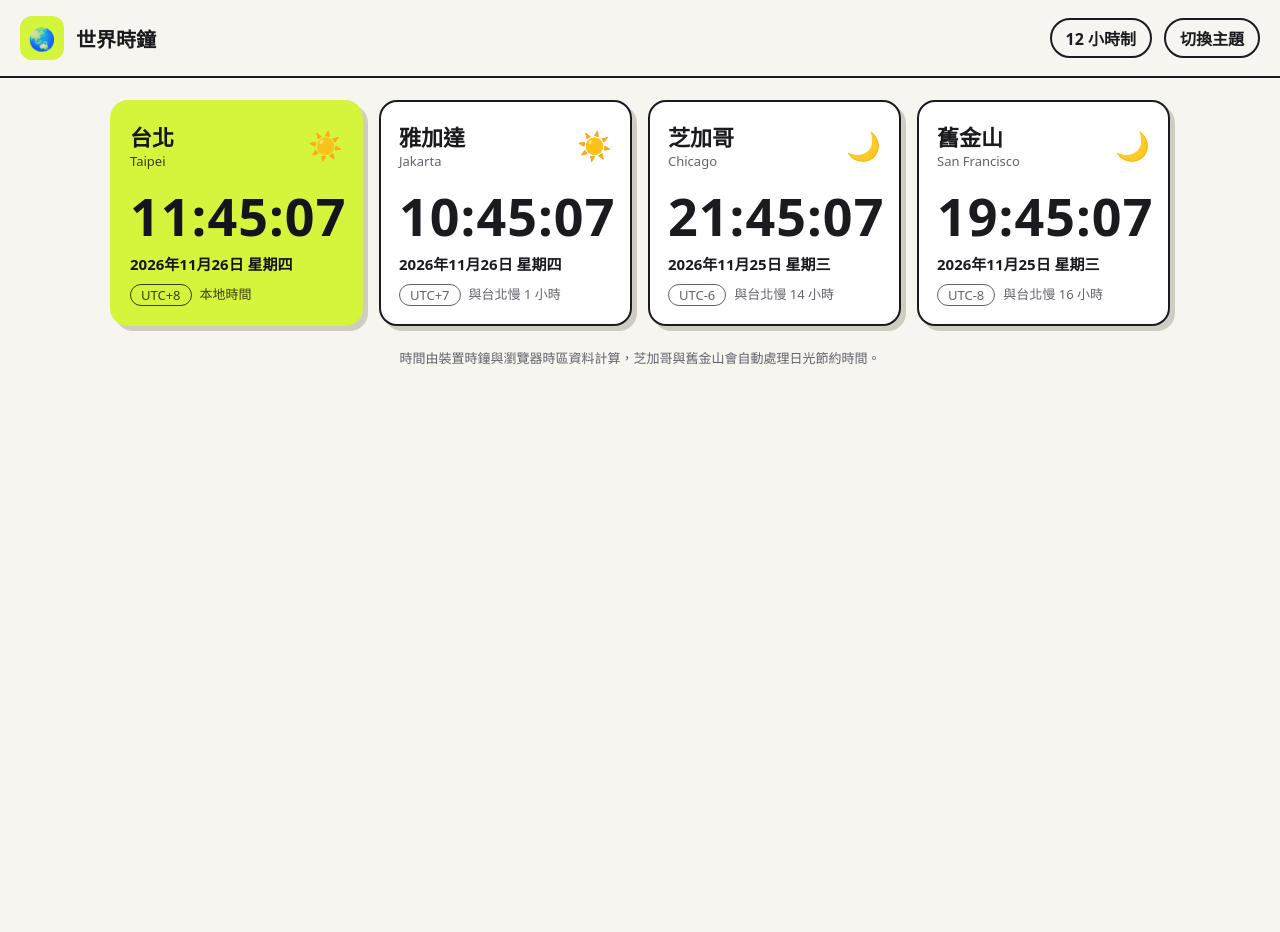
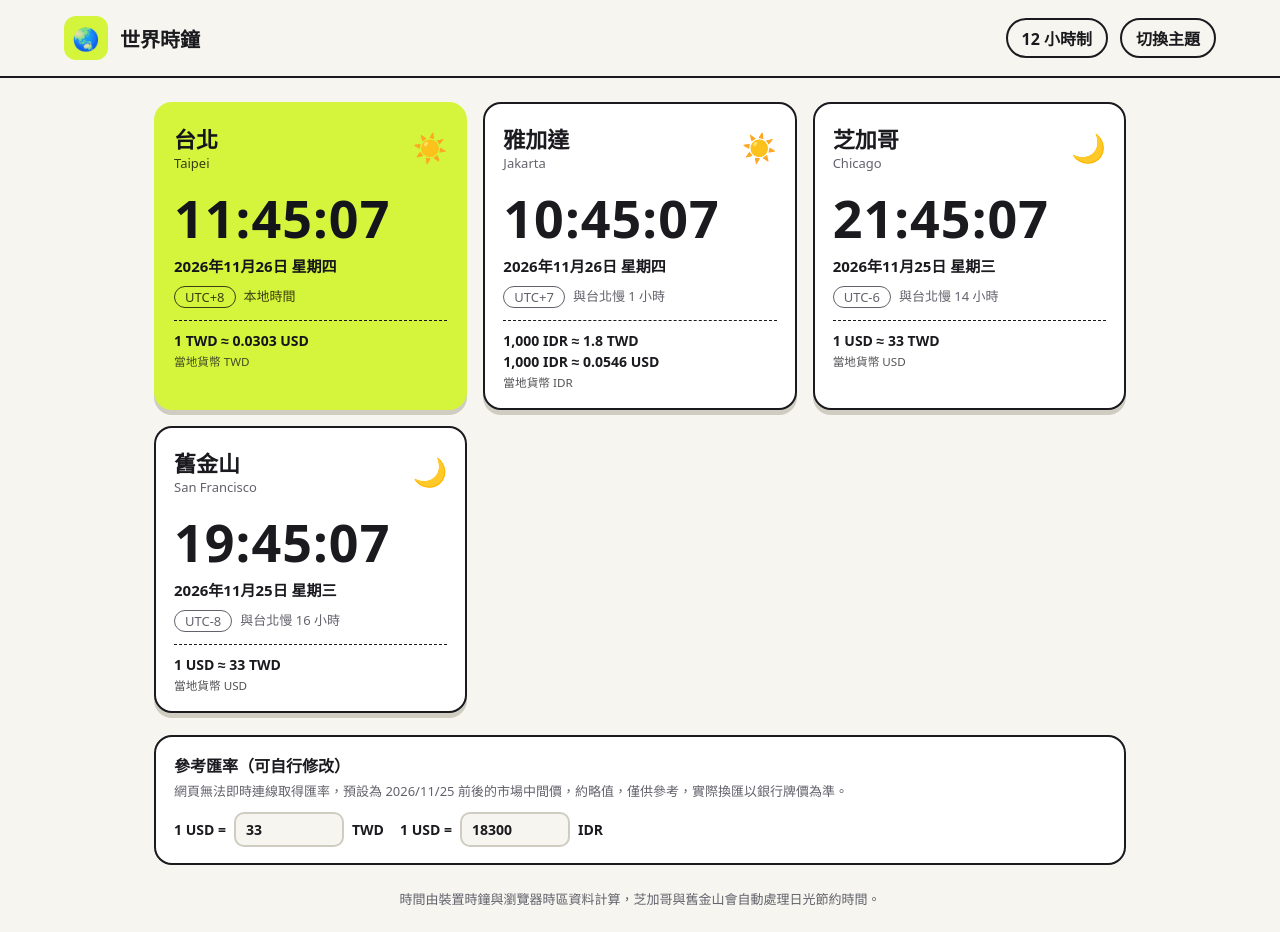
Before and after one commit to lin-patrick/WorldTime, a plain HTML site: page index.html in a window 1280 px wide. Before the commit the page ends 800 px from the top, so only its background shows below. Drawn offline with Linux system fonts and the light colour scheme.

Commit message:
Add files via upload

```diff
--- a/index.html
+++ b/index.html
@@ -5,19 +5,19 @@
 <meta name="viewport" content="width=device-width, initial-scale=1, viewport-fit=cover">
 <title>世界時鐘</title>
 <style>
-:root{--bg:#f6f5ef;--panel:#fff;--line:#cfcdc2;--text:#1a1a1f;--sub:#62626c;--lime:#d4f53c;--limeText:#14151a;box-sizing:border-box;padding-top:env(safe-area-inset-top,0px);padding-bottom:env(safe-area-inset-bottom,0px)}
+:root{--bg:#f6f5ef;--panel:#fff;--line:#cfcdc2;--text:#1a1a1f;--sub:#62626c;--lime:#d4f53c;--limeText:#14151a;box-sizing:border-box;padding-top:env(safe-area-inset-top,0px);padding-bottom:env(safe-area-inset-bottom,0px);padding-left:env(safe-area-inset-left,0px);padding-right:env(safe-area-inset-right,0px)}
 @media (prefers-color-scheme:dark){:root:not([data-theme="light"]){--bg:#14151a;--panel:#1c1d24;--line:#3a3b45;--text:#f2f2ee;--sub:#a9a9b3}}
 :root[data-theme="dark"]{--bg:#14151a;--panel:#1c1d24;--line:#3a3b45;--text:#f2f2ee;--sub:#a9a9b3}
 *{box-sizing:border-box}
 html,body{margin:0;background:var(--bg);color:var(--text);font-family:"Noto Sans TC","PingFang TC","Microsoft JhengHei",system-ui,sans-serif}
-header{display:flex;align-items:center;gap:12px;flex-wrap:wrap;padding:16px 20px;border-bottom:2px solid var(--text)}
+header{display:flex;align-items:center;gap:12px;flex-wrap:wrap;padding:16px clamp(24px,6vw,64px);border-bottom:2px solid var(--text)}
 .logo{width:44px;height:44px;border-radius:12px;background:var(--lime);color:var(--limeText);display:grid;place-items:center;font-size:22px}
 h1{margin:0;font-size:20px;flex:1}
 .btn{border:2px solid var(--text);border-radius:999px;padding:6px 14px;background:transparent;color:var(--text);font:inherit;font-weight:800;cursor:pointer;min-height:40px}
 .btn:focus-visible{outline:3px solid var(--lime);outline-offset:2px}
-main{max-width:1100px;margin:auto;padding:22px 20px}
+main{max-width:1100px;margin:0 auto;padding:24px clamp(24px,6vw,64px)}
 .grid{display:grid;grid-template-columns:repeat(auto-fit,minmax(240px,1fr));gap:16px}
-.card{background:var(--panel);border:2px solid var(--text);border-radius:18px;padding:18px;box-shadow:5px 5px 0 var(--line)}
+.card{background:var(--panel);border:2px solid var(--text);border-radius:18px;padding:18px;box-shadow:0 5px 0 var(--line)}
 .card.home{background:var(--lime);color:var(--limeText);border-color:var(--lime)}
 .top{display:flex;justify-content:space-between;align-items:center}
 .city{font-size:22px;font-weight:900}.en{font-size:13px;color:var(--sub)}
@@ -28,7 +28,16 @@ main{max-width:1100px;margin:auto;padding:22px 20px}
 .date{font-size:15px;font-weight:700}
 .meta{margin-top:10px;font-size:13px;color:var(--sub);display:flex;gap:8px;flex-wrap:wrap}
 .pill{border:1.5px solid currentColor;border-radius:999px;padding:1px 10px}
-footer{text-align:center;color:var(--sub);font-size:13px;padding:0 20px 24px}
+.fx{margin-top:12px;padding-top:10px;border-top:1.5px dashed currentColor;font-size:14px;font-weight:700;display:grid;gap:2px}
+.fx small{font-weight:400;opacity:.75}
+.rates{margin-top:22px;background:var(--panel);border:2px solid var(--text);border-radius:18px;padding:16px 18px}
+.rates h2{margin:0 0 4px;font-size:16px}
+.rates p{margin:0 0 12px;font-size:13px;color:var(--sub)}
+.rates .row{display:flex;gap:16px;flex-wrap:wrap}
+.rates label{display:flex;align-items:center;gap:8px;font-weight:700;font-size:14px}
+.rates input{width:110px;background:var(--bg);color:var(--text);border:2px solid var(--line);border-radius:10px;padding:6px 10px;font:inherit;font-variant-numeric:tabular-nums}
+.rates input:focus-visible{outline:3px solid var(--lime);outline-offset:2px}
+footer{text-align:center;color:var(--sub);font-size:13px;padding:0 clamp(24px,6vw,64px) 24px}
 </style>
 </head>
 <body>
@@ -38,15 +47,25 @@ footer{text-align:center;color:var(--sub);font-size:13px;padding:0 20px 24px}
   <button class="btn" id="fmt">12 小時制</button>
   <button class="btn" id="theme">切換主題</button>
 </header>
-<main><div class="grid" id="grid"></div></main>
+<main>
+  <div class="grid" id="grid"></div>
+  <section class="rates">
+    <h2>參考匯率（可自行修改）</h2>
+    <p>網頁無法即時連線取得匯率，預設為 2026/11/25 前後的市場中間價，約略值，僅供參考，實際換匯以銀行牌價為準。</p>
+    <div class="row">
+      <label>1 USD = <input id="r_twd" type="number" step="0.01" min="0" inputmode="decimal"> TWD</label>
+      <label>1 USD = <input id="r_idr" type="number" step="1" min="0" inputmode="decimal"> IDR</label>
+    </div>
+  </section>
+</main>
 <footer>時間由裝置時鐘與瀏覽器時區資料計算，芝加哥與舊金山會自動處理日光節約時間。</footer>
 
 <script>
 const ZONES=[
- {tz:"Asia/Taipei",city:"台北",en:"Taipei",home:true},
- {tz:"Asia/Jakarta",city:"雅加達",en:"Jakarta"},
- {tz:"America/Chicago",city:"芝加哥",en:"Chicago"},
- {tz:"America/Los_Angeles",city:"舊金山",en:"San Francisco"}
+ {tz:"Asia/Taipei",city:"台北",en:"Taipei",home:true,cur:"TWD",amt:1},
+ {tz:"Asia/Jakarta",city:"雅加達",en:"Jakarta",cur:"IDR",amt:1000},
+ {tz:"America/Chicago",city:"芝加哥",en:"Chicago",cur:"USD",amt:1},
+ {tz:"America/Los_Angeles",city:"舊金山",en:"San Francisco",cur:"USD",amt:1}
 ];
 let h12=false;
 const grid=document.getElementById("grid");
@@ -54,7 +73,8 @@ grid.innerHTML=ZONES.map((z,i)=>`<article class="card${z.home?" home":""}">
   <div class="top"><div><div class="city">${z.city}</div><div class="en">${z.en}</div></div><div class="ico" id="i${i}"></div></div>
   <div class="time" id="t${i}">--:--:--</div>
   <div class="date" id="d${i}"></div>
-  <div class="meta" id="m${i}"></div></article>`).join("");
+  <div class="meta" id="m${i}"></div>
+  <div class="fx" id="x${i}"></div></article>`).join("");
 
 function offsetMin(tz,now){
   const p=new Intl.DateTimeFormat("en-US",{timeZone:tz,timeZoneName:"shortOffset"}).formatToParts(now).find(x=>x.type==="timeZoneName").value;
@@ -83,6 +103,26 @@ document.getElementById("theme").onclick=()=>{
   const r=document.documentElement,dark=getComputedStyle(r).getPropertyValue("--bg").trim()==="#14151a";
   r.dataset.theme=dark?"light":"dark";
 };
+let rates={twd:33.0,idr:18300};
+try{const s=JSON.parse(localStorage.getItem("wc_rates")||"null");if(s&&s.twd>0&&s.idr>0)rates=s}catch(e){}
+const fnum=n=>n.toLocaleString("en-US",{maximumFractionDigits:n<1?4:2});
+function renderFx(){
+  const toTWD={TWD:1,USD:rates.twd,IDR:rates.twd/rates.idr},toUSD={TWD:1/rates.twd,USD:1,IDR:1/rates.idr};
+  ZONES.forEach((z,i)=>{
+    const a=z.amt,rows=[];
+    if(z.cur!=="TWD")rows.push(`<span>${fnum(a)} ${z.cur} ≈ ${fnum(a*toTWD[z.cur])} TWD</span>`);
+    if(z.cur!=="USD")rows.push(`<span>${fnum(a)} ${z.cur} ≈ ${fnum(a*toUSD[z.cur])} USD</span>`);
+    document.getElementById("x"+i).innerHTML=rows.join("")+`<small>當地貨幣 ${z.cur}</small>`;
+  });
+}
+const rt=document.getElementById("r_twd"),ri=document.getElementById("r_idr");
+rt.value=rates.twd;ri.value=rates.idr;
+function onRate(){
+  const t=parseFloat(rt.value),r=parseFloat(ri.value);
+  if(t>0&&r>0){rates={twd:t,idr:r};try{localStorage.setItem("wc_rates",JSON.stringify(rates))}catch(e){}renderFx()}
+}
+rt.oninput=onRate;ri.oninput=onRate;
+renderFx();
 tick();setInterval(tick,1000);
 </script>
 </body>
```
